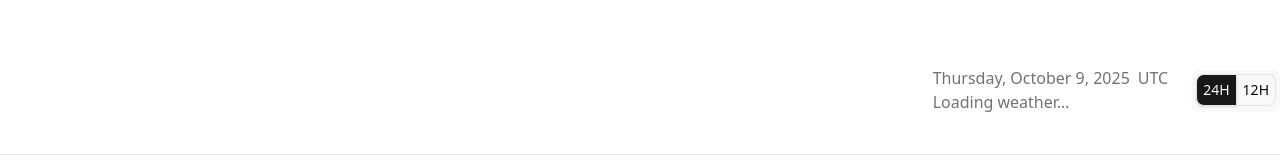
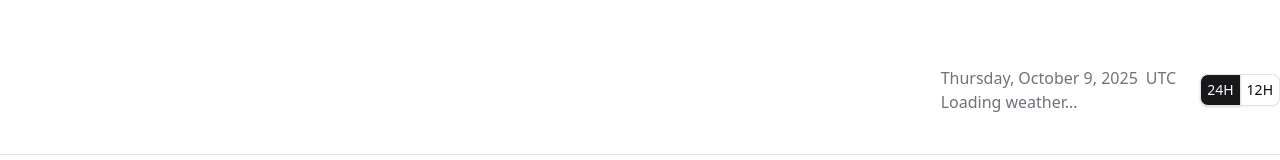
Before and after one commit to phalla-doll/time-spot, a Next.js app: page / in a window 1280 px wide. Shown: the part 574-734 px from the top of the page. Built offline with nearby package versions, Linux system fonts and the light colour scheme; no server answers.

Commit message:
style(MainTime): Remove unnecessary background class from time format toggle
- Removed `bg-muted/50 p-1 rounded-md` CSS classes from ToggleGroup component
- Simplifies styling of time format toggle
- Improves visual consistency with existing design patterns

```diff
--- a/src/components/widget/main-time.tsx
+++ b/src/components/widget/main-time.tsx
@@ -65,7 +65,6 @@ export default function MainTime() {
                             value={timeFormat}
                             type="single"
                             variant="outline"
-                            className="bg-muted/50 p-1 rounded-md"
                             onValueChange={(val) => {
                                 if (val && (val === "24h" || val === "12h")) {
                                     setTimeFormat(val);
```
